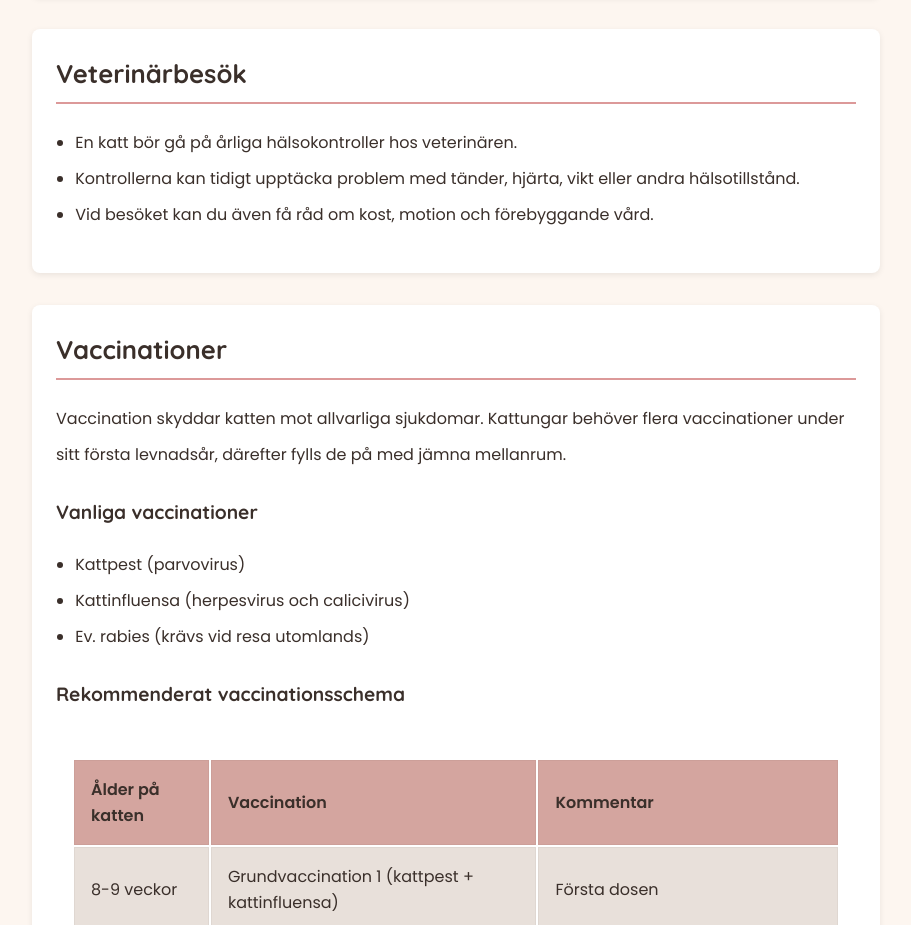
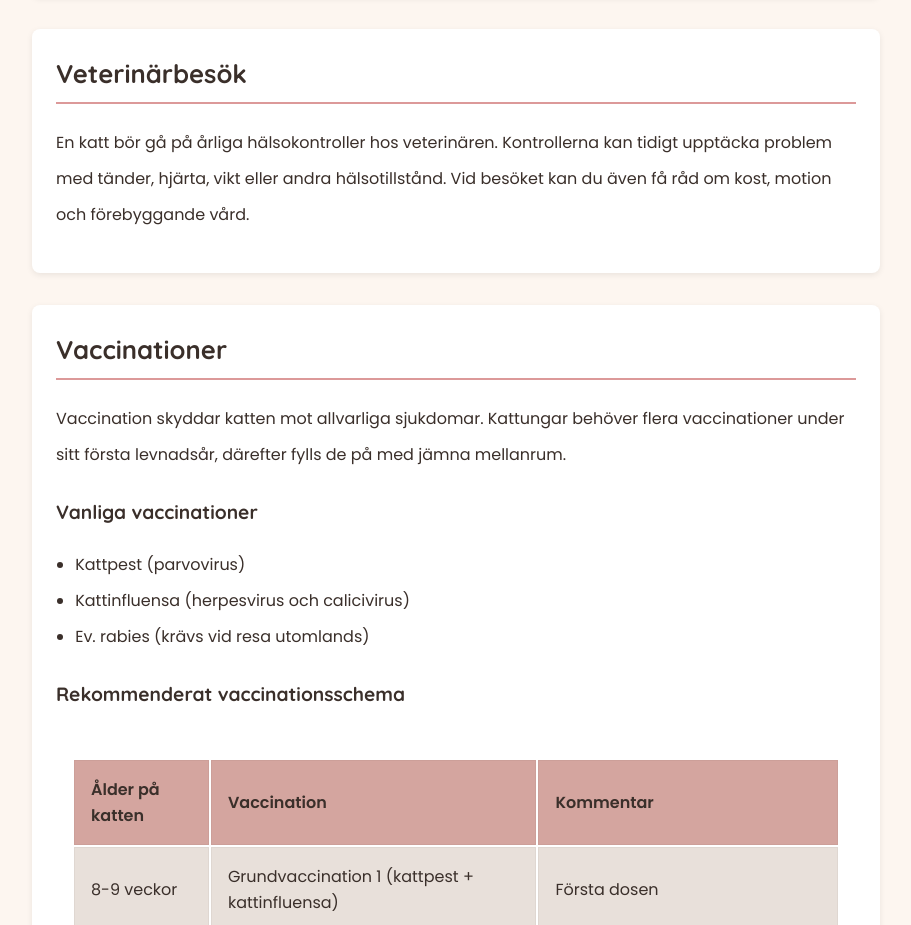
Before and after one commit to j-ella/Kattkompassen, a plain HTML site: page html/skotselHalsa.html in a window 1280 px wide. Shown: the part 972-1897 px from the top of the page, without its empty margins (184-1095 px from the left). Drawn offline with Linux system fonts and the light colour scheme.

Commit message:
tog bort en punktlista

```diff
--- a/html/skotselHalsa.html
+++ b/html/skotselHalsa.html
@@ -70,17 +70,12 @@
       <!-- Veterinärbesök -->
       <div class="block">
         <h2>Veterinärbesök</h2>
-        <ul>
-          <li>En katt bör gå på årliga hälsokontroller hos veterinären.</li>
-          <li>
-            Kontrollerna kan tidigt upptäcka problem med tänder, hjärta, vikt
-            eller andra hälsotillstånd.
-          </li>
-          <li>
-            Vid besöket kan du även få råd om kost, motion och förebyggande
-            vård.
-          </li>
-        </ul>
+        <p>
+          En katt bör gå på årliga hälsokontroller hos veterinären. Kontrollerna
+          kan tidigt upptäcka problem med tänder, hjärta, vikt eller andra
+          hälsotillstånd. Vid besöket kan du även få råd om kost, motion och
+          förebyggande vård.
+        </p>
       </div>
       <!-- </div>-->
       <!-- Vaccinationer -->
```
